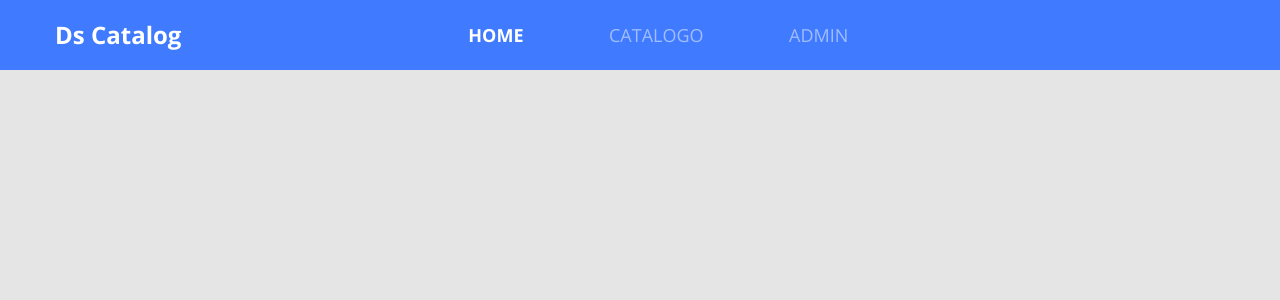
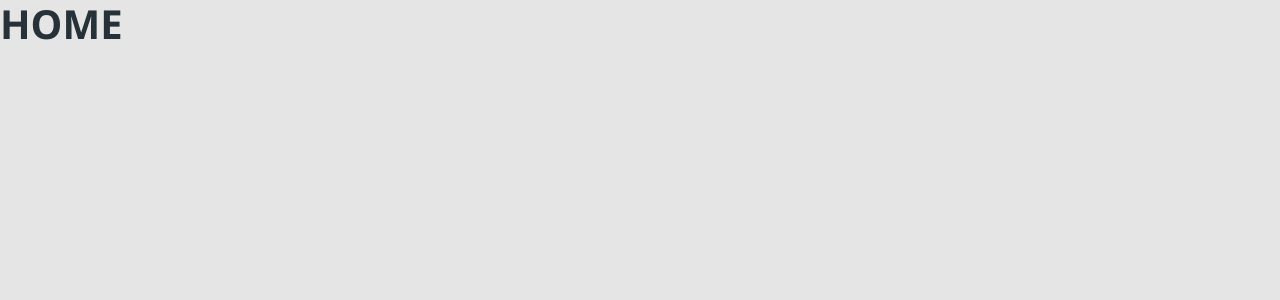
Before and after one commit to RichardRosenblat/dscatalog-bootcamp-devsuperior, a React (Create React App) app in the folder front-web/: page /admin in a window 1280 px wide. Shown: the top 300 px of the page. Built offline with nearby package versions, Linux system fonts and the light colour scheme; the HTML template or start-up script is replaced by a standard one.

Commit message:
Routes Bug

```diff
--- a/front-web/package.json
+++ b/front-web/package.json
@@ -10,10 +10,12 @@
     "@types/node": "^12.12.67",
     "@types/react": "^16.9.51",
     "@types/react-dom": "^16.9.8",
+    "@types/react-router-dom": "^5.1.6",
     "bootstrap": "^4.5.2",
     "node-sass": "^4.14.1",
     "react": "^16.13.1",
     "react-dom": "^16.13.1",
+    "react-router-dom": "^5.2.0",
     "react-scripts": "3.4.3",
     "typescript": "^3.7.5"
   },
--- a/front-web/src/App.tsx
+++ b/front-web/src/App.tsx
@@ -1,12 +1,11 @@
 import React from 'react';
 import './core/assets/styles/custom.scss'
 import './app.scss';
-import Navbar from './core/components/Navbar';
-
+import Routes from './Routes';
 
 const App = () => {
     return (
-    <Navbar />
+        <Routes />
     );
 }
 
--- /dev/null
+++ b/front-web/src/Routes.tsx
@@ -0,0 +1,23 @@
+import React from 'react';
+import { BrowserRouter, Switch, Route } from 'react-router-dom';
+import Admin from './pages/Admin';
+import Catalog from './pages/Catalog';
+import Home from './pages/Home';
+
+const Routes = () => (
+    <BrowserRouter>
+        <Switch>
+            <Route path="/">
+                <Home />
+            </Route>
+            <Route path="/catalog">
+                <Catalog />
+            </Route>
+            <Route path="/admin">
+                <Admin />
+            </Route>
+        </Switch>
+    </BrowserRouter>
+);
+
+export default Routes;
--- /dev/null
+++ b/front-web/src/pages/Admin/index.tsx
@@ -0,0 +1,9 @@
+import React from 'react';
+
+const Admin = () => (
+    <div>
+        <h1>ADMIN</h1>
+    </div>
+);
+
+export default Admin;
--- /dev/null
+++ b/front-web/src/pages/Catalog/index.tsx
@@ -0,0 +1,9 @@
+import React from 'react';
+
+const Catalog = () => (
+    <div>
+        <h1>CATALOG</h1>
+    </div>
+);
+
+export default Catalog;
--- /dev/null
+++ b/front-web/src/pages/Home/index.tsx
@@ -0,0 +1,9 @@
+import React from 'react';
+
+const Home = () => (
+    <div>
+        <h1>HOME</h1>
+    </div>
+);
+
+export default Home;
```
Also changed, not shown: 2 other files (tests, documents, lock files or other folders).
